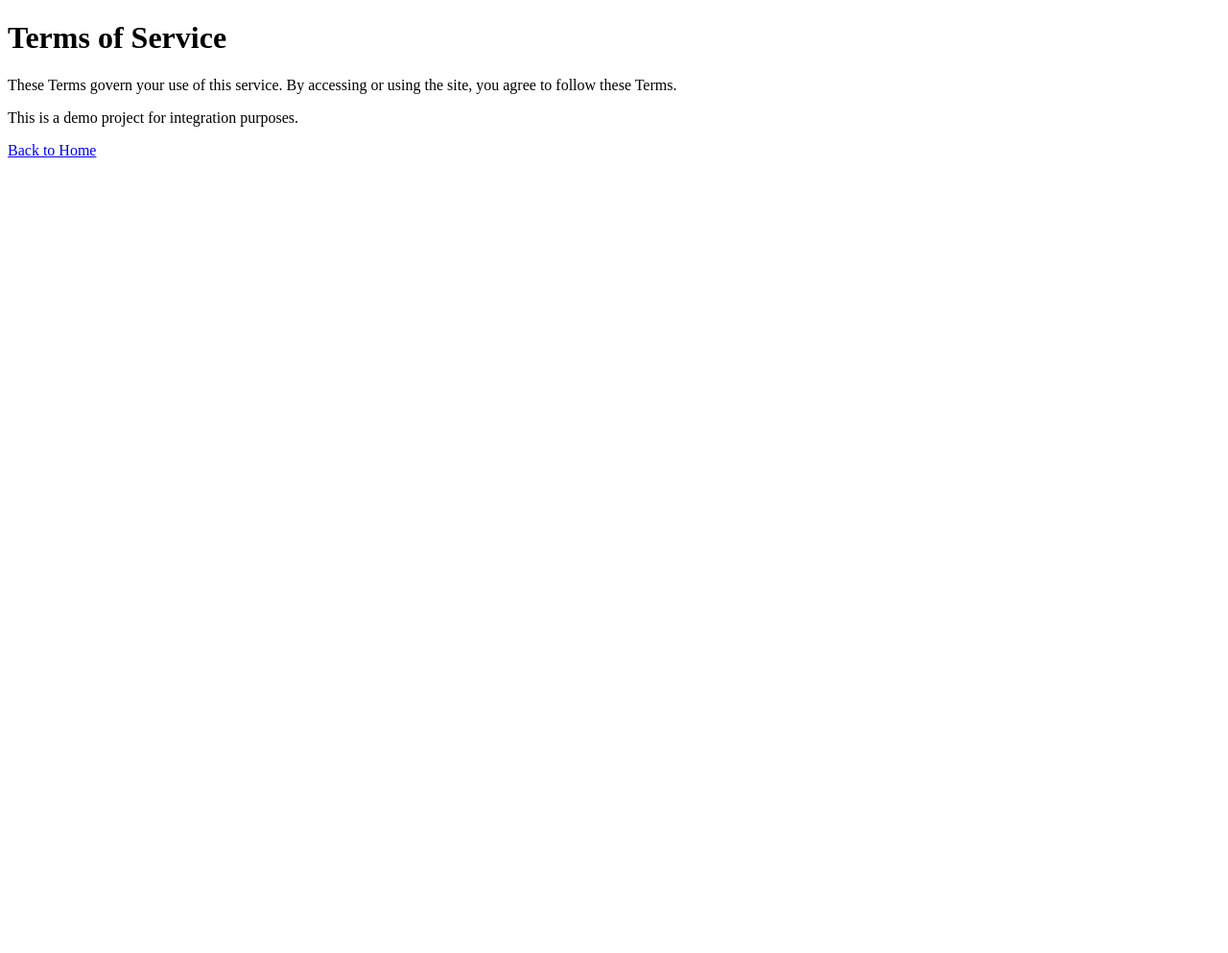
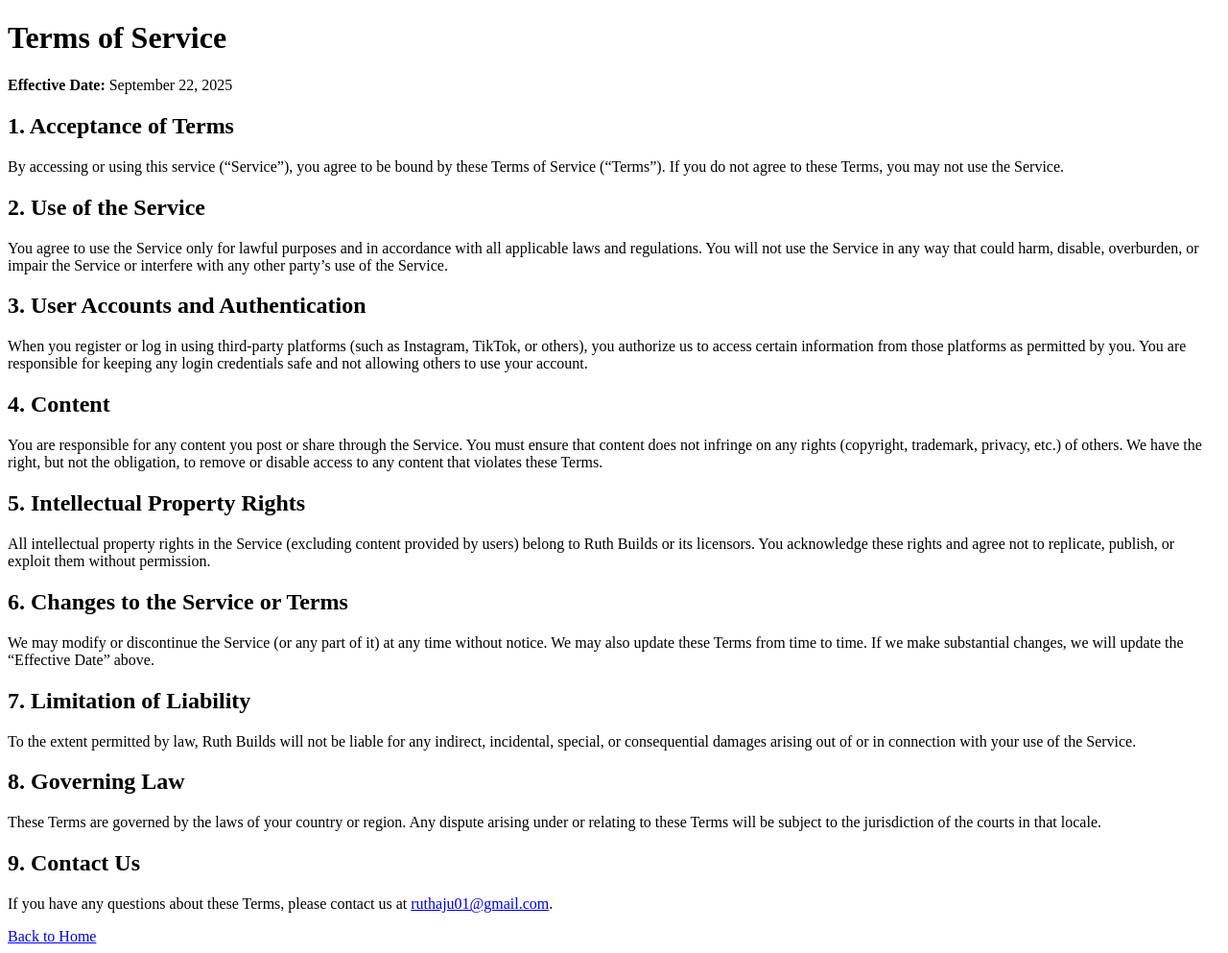
Before and after one commit to RuthAju/n8n-test, a plain HTML site: page terms.html in a window 1280 px wide. Shown: the whole page at 96% size. Before the commit the page ends 800 px from the top, so only its background shows below. Drawn offline with Linux system fonts and the light colour scheme.

Commit message:
Update terms.html

```diff
--- a/terms.html
+++ b/terms.html
@@ -8,8 +8,35 @@
 </head>
 <body>
   <h1>Terms of Service</h1>
-  <p>These Terms govern your use of this service. By accessing or using the site, you agree to follow these Terms.</p>
-  <p>This is a demo project for integration purposes.</p>
+  <p><strong>Effective Date:</strong> September 22, 2025</p>
+
+  <h2>1. Acceptance of Terms</h2>
+  <p>By accessing or using this service (“Service”), you agree to be bound by these Terms of Service (“Terms”). If you do not agree to these Terms, you may not use the Service.</p>
+
+  <h2>2. Use of the Service</h2>
+  <p>You agree to use the Service only for lawful purposes and in accordance with all applicable laws and regulations. You will not use the Service in any way that could harm, disable, overburden, or impair the Service or interfere with any other party’s use of the Service.</p>
+
+  <h2>3. User Accounts and Authentication</h2>
+  <p>When you register or log in using third-party platforms (such as Instagram, TikTok, or others), you authorize us to access certain information from those platforms as permitted by you. You are responsible for keeping any login credentials safe and not allowing others to use your account.</p>
+
+  <h2>4. Content</h2>
+  <p>You are responsible for any content you post or share through the Service. You must ensure that content does not infringe on any rights (copyright, trademark, privacy, etc.) of others. We have the right, but not the obligation, to remove or disable access to any content that violates these Terms.</p>
+
+  <h2>5. Intellectual Property Rights</h2>
+  <p>All intellectual property rights in the Service (excluding content provided by users) belong to Ruth Builds or its licensors. You acknowledge these rights and agree not to replicate, publish, or exploit them without permission.</p>
+
+  <h2>6. Changes to the Service or Terms</h2>
+  <p>We may modify or discontinue the Service (or any part of it) at any time without notice. We may also update these Terms from time to time. If we make substantial changes, we will update the “Effective Date” above.</p>
+
+  <h2>7. Limitation of Liability</h2>
+  <p>To the extent permitted by law, Ruth Builds will not be liable for any indirect, incidental, special, or consequential damages arising out of or in connection with your use of the Service.</p>
+
+  <h2>8. Governing Law</h2>
+  <p>These Terms are governed by the laws of your country or region. Any dispute arising under or relating to these Terms will be subject to the jurisdiction of the courts in that locale.</p>
+
+  <h2>9. Contact Us</h2>
+  <p>If you have any questions about these Terms, please contact us at <a href="mailto:ruthaju01@gmail.com">ruthaju01@gmail.com</a>.</p>
+
   <a href="/">Back to Home</a>
 </body>
 </html>
```
